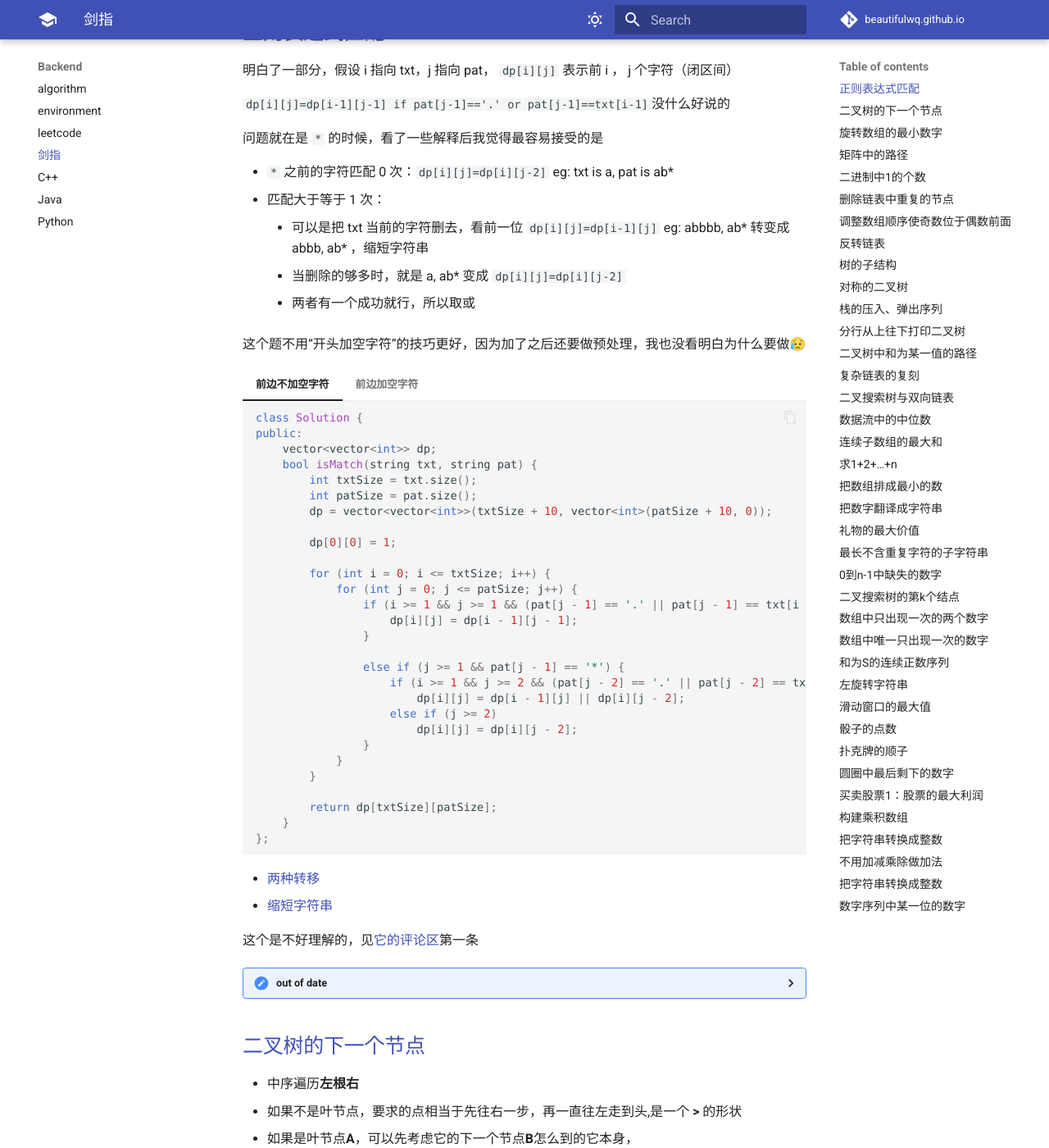
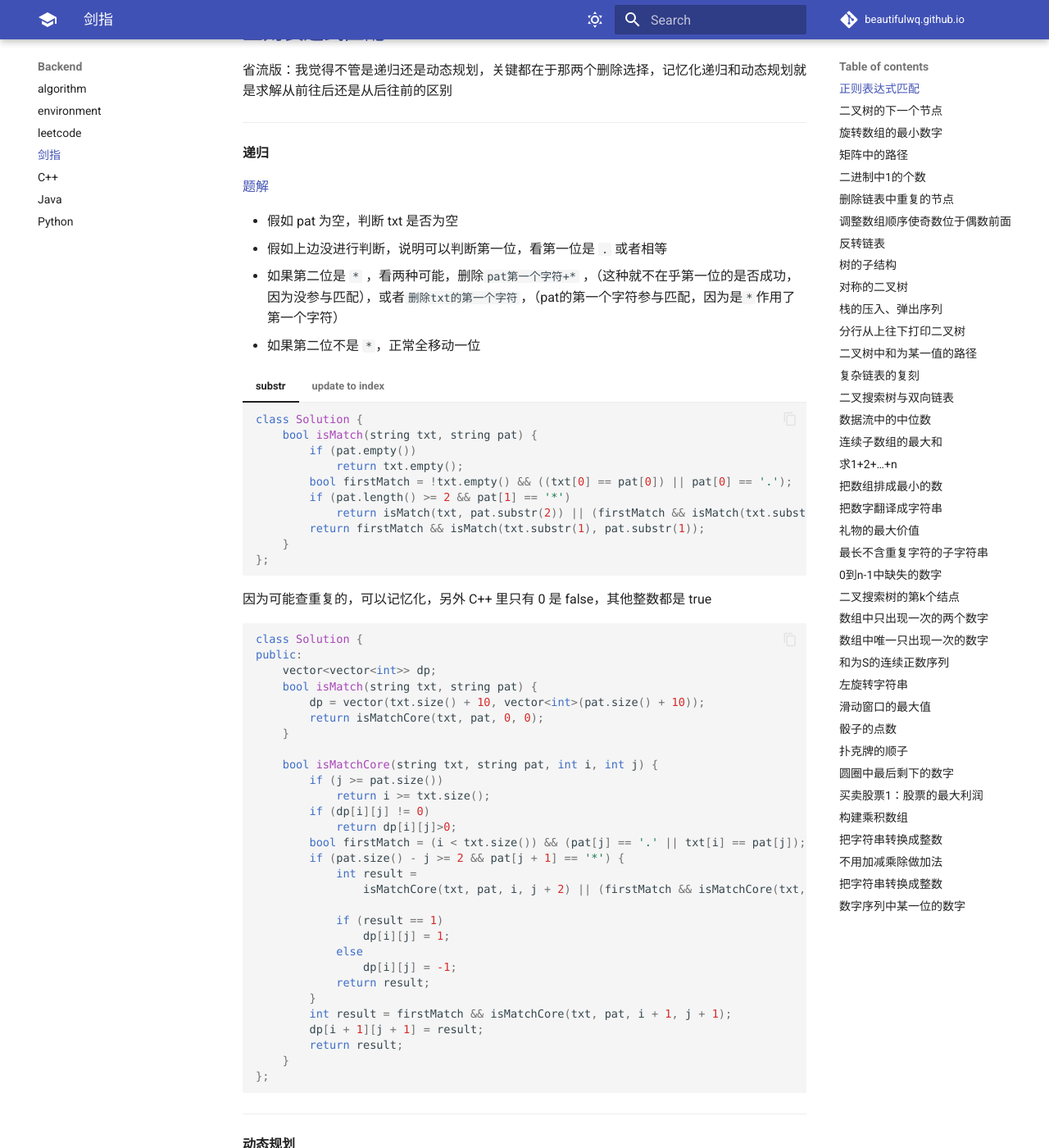
Before and after one commit to edwardwq301/wqtech, an MkDocs documentation site: the page built from docs/backend/sword.md, in a window 1280 px wide and 1400 px high, scrolled down 206 px. Shown: the whole window at 82% size. Built offline with MkDocs 1.6.1 and Material for MkDocs 9.7.7, drawn with Linux system fonts in a browser that asks for light colours; some web fonts are replaced; comment, search, counter and statistics services are not loaded; some of the changed text lies outside the part shown.

Commit message:
正则表达式更新递归

````diff
--- a/docs/backend/sword.md
+++ b/docs/backend/sword.md
@@ -1,6 +1,92 @@
 # 剑指offer
 
 ## [正则表达式匹配](https://www.acwing.com/problem/content/28/)
+省流版：我觉得不管是递归还是动态规划，关键都在于那两个删除选择，记忆化递归和动态规划就是求解从前往后还是从后往前的区别
+
+---
+
+**递归**
+
+[题解](https://leetcode.cn/problems/regular-expression-matching/solutions/423167/javadi-gui-yi-bu-yi-bu-de-you-hua-dao-ji-bai-100yi/)
+
+- 假如 pat 为空，判断 txt 是否为空
+- 假如上边没进行判断，说明可以判断第一位，看第一位是 `.` 或者相等
+- 如果第二位是 `*` ，看两种可能，删除`pat第一个字符+*` ，（这种就不在乎第一位的是否成功，因为没参与匹配），或者`删除txt的第一个字符`，（pat的第一个字符参与匹配，因为是`*`作用了第一个字符）
+- 如果第二位不是 `*`，正常全移动一位
+
+=== "substr"
+
+    ```cpp
+    class Solution {
+        bool isMatch(string txt, string pat) {
+            if (pat.empty())
+                return txt.empty();
+            bool firstMatch = !txt.empty() && ((txt[0] == pat[0]) || pat[0] == '.');
+            if (pat.length() >= 2 && pat[1] == '*')
+                return isMatch(txt, pat.substr(2)) || (firstMatch && isMatch(txt.substr(1), pat));
+            return firstMatch && isMatch(txt.substr(1), pat.substr(1));
+        }
+    };
+    ```
+
+=== "update to index"
+
+    ```cpp
+    class Solution {
+    public:
+        bool isMatch(string txt, string pat) {
+            return isMatchCore(txt, pat, 0, 0);
+        }
+        bool isMatchCore(string txt, string pat, int i, int j) {
+            if (j >= pat.size())
+                return i >= txt.size();
+            bool firstMatch = (i < txt.size()) && (pat[j] == '.' || txt[i] == pat[j]);
+            if (pat.size() - j >= 2 && pat[j + 1] == '*')
+                return isMatchCore(txt, pat, i, j + 2)
+                    || (firstMatch && isMatchCore(txt, pat, i + 1, j));
+
+            return firstMatch && isMatchCore(txt, pat, i + 1, j + 1);
+        }
+    };
+    ```
+
+因为可能查重复的，可以记忆化，另外 C++ 里只有 0 是 false，其他整数都是 true
+
+```cpp
+class Solution {
+public:
+    vector<vector<int>> dp;
+    bool isMatch(string txt, string pat) {
+        dp = vector(txt.size() + 10, vector<int>(pat.size() + 10));
+        return isMatchCore(txt, pat, 0, 0);
+    }
+
+    bool isMatchCore(string txt, string pat, int i, int j) {
+        if (j >= pat.size())
+            return i >= txt.size();
+        if (dp[i][j] != 0)
+            return dp[i][j]>0;
+        bool firstMatch = (i < txt.size()) && (pat[j] == '.' || txt[i] == pat[j]);
+        if (pat.size() - j >= 2 && pat[j + 1] == '*') {
+            int result =
+                isMatchCore(txt, pat, i, j + 2) || (firstMatch && isMatchCore(txt, pat, i + 1, j));
+
+            if (result == 1)
+                dp[i][j] = 1;
+            else
+                dp[i][j] = -1;
+            return result;
+        }
+        int result = firstMatch && isMatchCore(txt, pat, i + 1, j + 1);
+        dp[i + 1][j + 1] = result;
+        return result;
+    }
+};
+```
+
+---
+
+**动态规划**
 
 明白了一部分，假设 i 指向 txt，j 指向 pat， `dp[i][j]` 表示前 i ， j 个字符（闭区间）
 
@@ -11,12 +97,15 @@
 - `*` 之前的字符匹配 0 次：`dp[i][j]=dp[i][j-2]` eg: txt is a, pat is ab*
 - 匹配大于等于 1 次：
     - 可以是把 txt 当前的字符删去，看前一位 `dp[i][j]=dp[i-1][j]` eg: abbbb, ab* 转变成 abbb, ab* ，缩短字符串
-    - 当删除的够多时，就是 a, ab* 变成 `dp[i][j]=dp[i][j-2]`
+    - 或者是把下边的 `字符+*` 删除，变成 `dp[i][j]=dp[i][j-2]`
     - 两者有一个成功就行，所以取或
 
 这个题不用“开头加空字符”的技巧更好，因为加了之后还要做预处理，我也没看明白为什么要做😥
 
-=== "前边不加空字符"
+- [两种转移](https://leetcode.cn/problems/regular-expression-matching/solutions/295977/zheng-ze-biao-da-shi-pi-pei-by-leetcode-solution/comments/452279)
+- [缩短字符串](https://www.acwing.com/solution/content/3390/)
+
+=== "dp前边不加空字符"
 
     ```cpp
     class Solution {
@@ -50,7 +139,7 @@
 
     ```
 
-=== "前边加空字符"
+=== "dp前边加空字符"
 
     ```cpp
     class Solution {
@@ -86,12 +175,11 @@
     };
     ```
 
-- [两种转移](https://leetcode.cn/problems/regular-expression-matching/solutions/295977/zheng-ze-biao-da-shi-pi-pei-by-leetcode-solution/comments/452279)
-- [缩短字符串](https://www.acwing.com/solution/content/3390/)
-
-这个是不好理解的，见[它的评论区](https://www.acwing.com/solution/content/3390/)第一条
 
 ??? "out of date"
+
+    这个代码实现是不好理解的，见[它的评论区](https://www.acwing.com/solution/content/3390/)第一条
+
     ```cpp
     class Solution {
     public:
````
Also changed, not shown: docs/backend/algorithm.md (+50 -0 lines).
